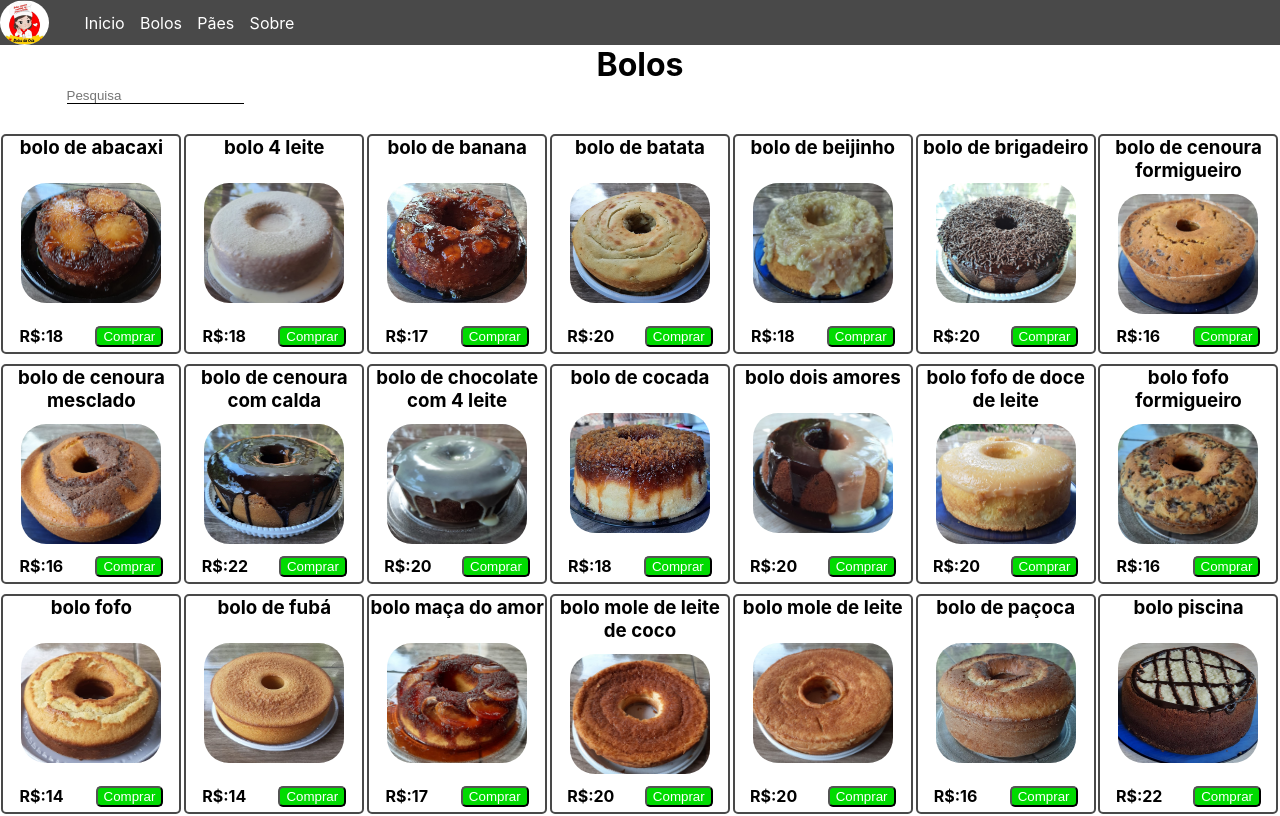
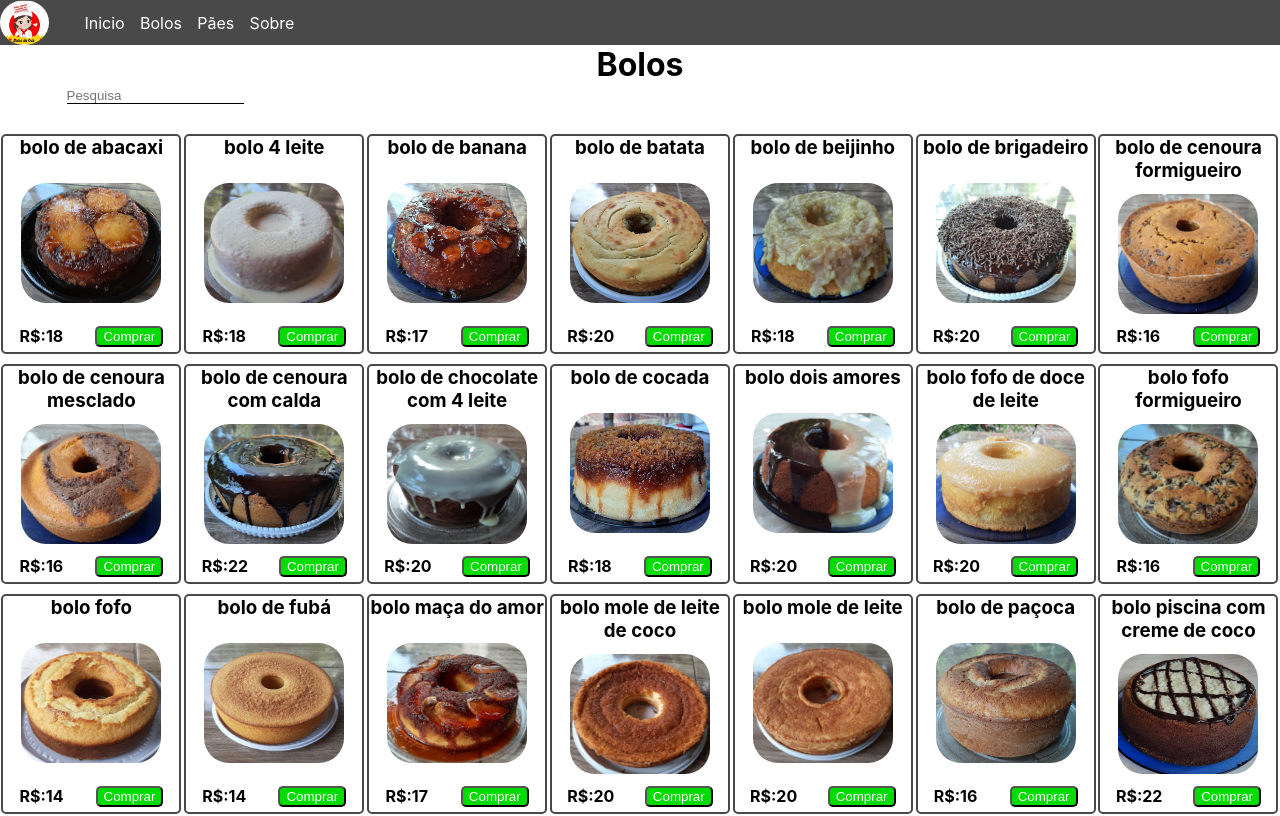
Before and after one commit to FranciscoNeto2909/bolos-da-cris, a React (Create React App) app: page /bolos in a window 1280 px wide. Shown: the top 816 px of the page. Built offline with nearby package versions, Linux system fonts and the light colour scheme; the HTML template or start-up script is replaced by a standard one.

Commit message:
add new cakes

```diff
--- a/src/components/bolos/BolosJson.js
+++ b/src/components/bolos/BolosJson.js
@@ -7,7 +7,7 @@ import boloDebrigadeiro from "../../imgs/bolos/brigadeiro.jpg"
 import boloDeformigueiroDeCenoura from "../../imgs/bolos/cenoura-formigueiro.jpg"
 import boloDeCenouraMesclado from "../../imgs/bolos/cenoura-mesclado.jpg"
 import boloDeCenoura from "../../imgs/bolos/cenoura.jpg"
-import boloDeChoco4ltChocobranco from "../../imgs/bolos/choco-4leite-choco-branco.jpg"
+import boloDeChoco4ltChocoBranco from "../../imgs/bolos/choco-4leite-choco-branco.jpg"
 import boloDeCocada from "../../imgs/bolos/cocada.jpg"
 import boloDeDoisAmores from "../../imgs/bolos/dois-amores.jpeg"
 import boloFofoDoceDeLeite from "../../imgs/bolos/fofo-doce-de-leite.jpg"
@@ -18,7 +18,8 @@ import boloMacaDoAmor from "../../imgs/bolos/maça-do-amor.jpeg"
 import boloMoleLeiteDeCoco from "../../imgs/bolos/mole-leite-de-coco.jpeg"
 import boloMoleLeite from "../../imgs/bolos/mole-leite.jpeg"
 import boloDePacoca from "../../imgs/bolos/paçoca.jpg"
-import boloPiscinaChocoLtCmCoco from "../../imgs/bolos/piscina-choco-creme-de-coco.jpg"
+import boloPiscinaComLeiteDeCoco from "../../imgs/bolos/piscina-creme-de-coco.jpg"
+import boloPiscinaDeChurros from "../../imgs/bolos/piscina-churros.jpeg"
 import boloDePrestigio from "../../imgs/bolos/prestigio.jpeg"
 
 
@@ -70,7 +71,7 @@ export const BolosJson = [
     },
     {
         name:"bolo de chocolate com 4 leite",
-        img:boloDeChoco4ltChocobranco,
+        img:boloDeChoco4ltChocoBranco,
         price:20
     },
     {
@@ -124,8 +125,13 @@ export const BolosJson = [
         price:16
     },
     {
-        name:"bolo piscina",
-        img:boloPiscinaChocoLtCmCoco,
+        name:"bolo piscina com creme de coco",
+        img:boloPiscinaComLeiteDeCoco,
+        price:22
+    },
+    {
+        name:"bolo piscina de churros",
+        img:boloPiscinaDeChurros,
         price:22
     },
     {
--- a/src/pages/Bolos.jsx
+++ b/src/pages/Bolos.jsx
@@ -8,13 +8,13 @@ export default function Bolos() {
     function handleGetInputValue(e) {
         setSearch(e.target.value)
     }
-     const BolosFiltrados = BolosJson.filter(bolo => bolo.name.startsWith(search))
+     const BolosFiltrados = BolosJson.filter(bolo => bolo.name.includes(search))
 
     return(
     <>
     <h1>Bolos</h1>
     <div className="container-pesquisa">
-        <input type="text" id="pesquisa" autoComplete="off" placeholder="Pesquisa" value={search} onChange={handleGetInputValue}/>
+        <input type="text" id="pesquisar" autoComplete="off" placeholder="Pesquisa" value={search} onChange={handleGetInputValue}/>
     </div>
     <div className="bolos">
     {BolosFiltrados.map((bolo, i) => (
```
Also changed, not shown: src/imgs/bolos/piscina-churros.jpeg (added), src/imgs/bolos/piscina-creme-de-coco.jpg (renamed from src/imgs/bolos/piscina-choco-creme-de-coco.jpg).
